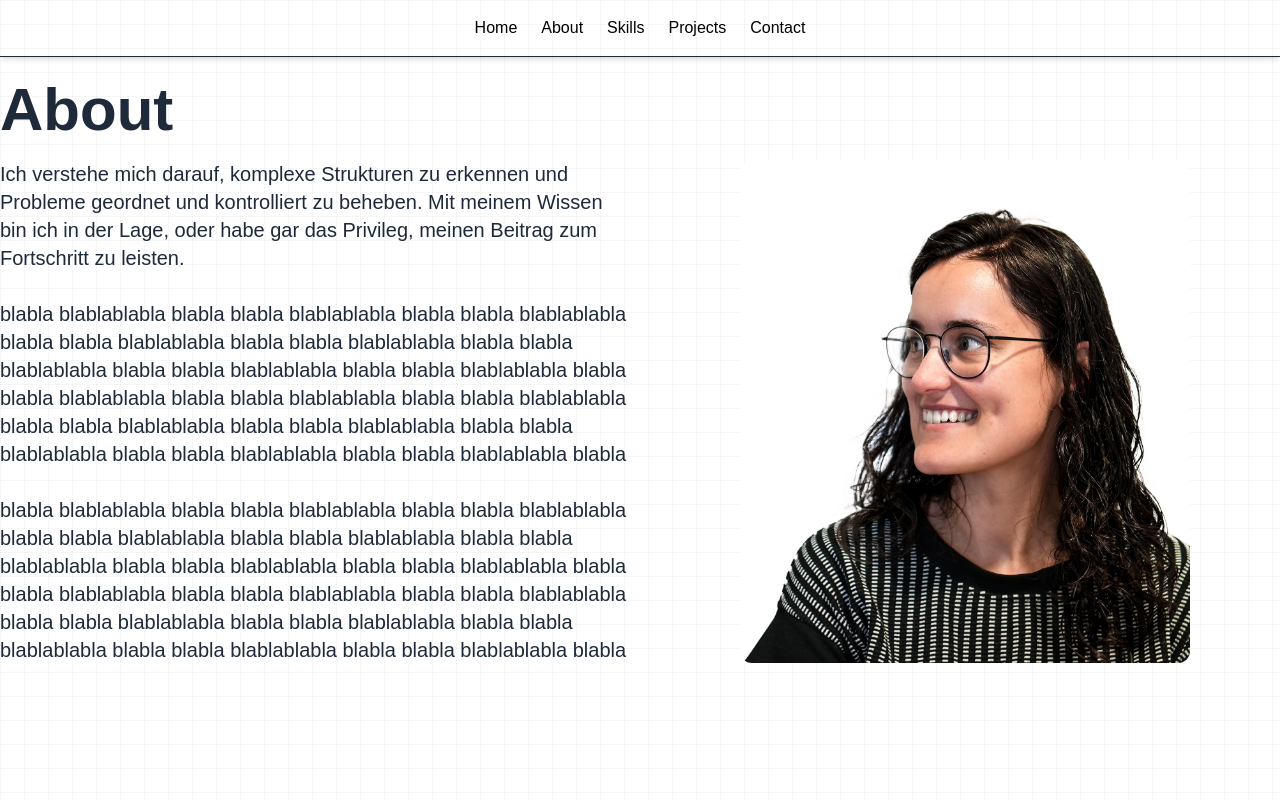
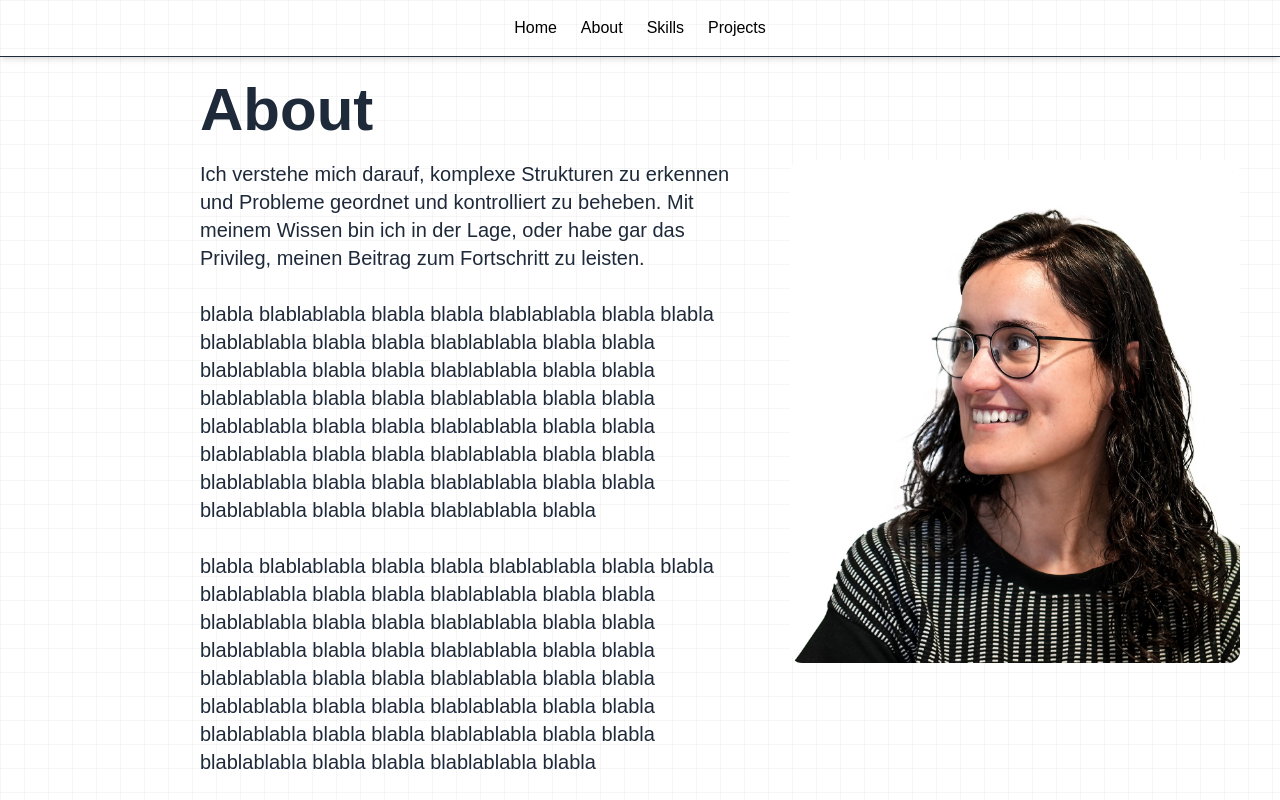
Before and after one commit to EllieZartmann/zartmann, a Next.js app: page /about in a window 1280 px wide. Built offline with nearby package versions, Linux system fonts and the light colour scheme; a web font is replaced by a local one.

Commit message:
style pages

```diff
--- a/app/about/page.tsx
+++ b/app/about/page.tsx
@@ -4,15 +4,16 @@ export default function About() {
   return (
     <section
       style={{ fontFamily: "var(--font-genos)" }}
-      className="w-full min-h-screen flex-col items-center justify-center gap-5 text-gray-800 font-sans
+      className="w-full min-h-screen flex-col items-center justify-center gap-5
+        text-gray-800 font-sans
         dark:bg-gray-200
         bg-white
         bg-[linear-gradient(to_right,#80808012_1px,transparent_1px),linear-gradient(to_bottom,#80808012_1px,transparent_1px)]
-        bg-[size:24px_24px]"
+        bg-size-[24px_24px]"
     >
-      <h1 className="pt-20 mb-5 text-6xl font-bold">About</h1>
+        <h1 className="pt-20 mb-5 ml-50 text-6xl font-bold ">About</h1>
       <div className="h-auto w-full flex gap-5">
-        <p className=" text-xl w-full">
+        <p className=" text-xl w-full ml-50">
           Ich verstehe mich darauf, komplexe Strukturen zu erkennen und Probleme
           geordnet und kontrolliert zu beheben. Mit meinem Wissen bin ich in der
           Lage, oder habe gar das Privileg, meinen Beitrag zum Fortschritt zu
@@ -42,6 +43,7 @@ export default function About() {
           />
         </div>
       </div>
+
     </section>
   );
 }
--- a/app/contact/page.tsx
+++ b/app/contact/page.tsx
@@ -7,9 +7,9 @@ export default function Contacts() {
         dark:bg-gray-200
         bg-white
         bg-[linear-gradient(to_right,#80808012_1px,transparent_1px),linear-gradient(to_bottom,#80808012_1px,transparent_1px)]
-        bg-[size:24px_24px]"
+        bg-size-[24px_24px]"
     >
-      <h1 className="mb-5 pl-5 text-6xl font-bold">Contacts</h1>
+      <h1 className="mb-5 pl-5 text-6xl font-bold">Contact</h1>
     </section>
   );
 }
--- a/app/layout.tsx
+++ b/app/layout.tsx
@@ -10,8 +10,8 @@ const genos = Genos({
 
 
 export const metadata = {
-  title: "Create Next App",
-  description: "Generated by create next app",
+  title: "Portfolio",
+  description: "Projects portfolio of Sylvia Zartmann as a web developer.",
 };
 
 export default function RootLayout({ children }: { children: React.ReactNode }) {
@@ -19,24 +19,20 @@ export default function RootLayout({ children }: { children: React.ReactNode })
     <html lang="en" className={genos.variable}>
       <body>
         {/* Fixed Navbar */}
-        <nav className="fixed top-0 left-0 w-full bg-white dark:bg-gray-200 shadow-md border-b-1 z-50 p-4 flex justify-center gap-6
+        <nav className="fixed top-0 left-0 w-full shadow-md border-b z-50 p-4 flex justify-center gap-6
         text-gray-800 font-sans
         dark:bg-gray-200
         bg-white
         bg-[linear-gradient(to_right,#80808012_1px,transparent_1px),linear-gradient(to_bottom,#80808012_1px,transparent_1px)]
-        bg-[size:24px_24px]">
+        bg-size-[24px_24px]">
           <Link href="/" className="text-black hover:underline">Home</Link>
           <Link href="/about" className="text-black hover:underline">About</Link>
           <Link href="/skills" className="text-black hover:underline">Skills</Link>
           <Link href="/projects" className="text-black hover:underline">Projects</Link>
-          <Link href="/contact" className="text-black hover:underline">Contact</Link>
-
+          {/*<Link href="/contact" className="text-black hover:underline">Contact</Link>*/}
         </nav>
 
-        {/* Content mit Padding oben, damit er nicht unter Navbar verschwindet */}
-        <div >
            {children}
-        </div>
       </body>
     </html>
   );
--- a/app/page.tsx
+++ b/app/page.tsx
@@ -16,7 +16,7 @@ export default function Home() {
         dark:bg-gray-200
         bg-white
         bg-[linear-gradient(to_right,#80808012_1px,transparent_1px),linear-gradient(to_bottom,#80808012_1px,transparent_1px)]
-        bg-[size:24px_24px]
+        bg-size-[24px_24px]
       "
     >
       <div className="w-full max-w-6xl flex flex-col items-center">
--- a/app/projects/page.tsx
+++ b/app/projects/page.tsx
@@ -7,9 +7,9 @@ export default function Projects() {
         dark:bg-gray-200
         bg-white
         bg-[linear-gradient(to_right,#80808012_1px,transparent_1px),linear-gradient(to_bottom,#80808012_1px,transparent_1px)]
-        bg-[size:24px_24px]"
+        bg-size-[24px_24px]"
     >
-      <h1 className="pt-20 mb-5 text-6xl font-bold">Projects</h1>
+      <h1 className="pt-20 ml-50 mb-5 text-6xl font-bold">Projects</h1>
       <div className="flex flex-wrap gap-5 justify-center">
         <div className="h-70 w-140 border-2 rounded-xl"></div>
         <div className="h-70 w-140 border-2 rounded-xl"></div>
--- a/app/skills/page.tsx
+++ b/app/skills/page.tsx
@@ -20,10 +20,10 @@ export default function Skills() {
         dark:bg-gray-200
         bg-white
         bg-[linear-gradient(to_right,#80808012_1px,transparent_1px),linear-gradient(to_bottom,#80808012_1px,transparent_1px)]
-        bg-[size:24px_24px]"
+        bg-size-[24px_24px]"
     >
-      <h1 className="pt-20 mb-5 text-6xl font-bold">Skills</h1>
-      <div className="flex flex-wrap gap-5 justify-center px-30 mx-20 mt-20 py-20 border-2 rounded-xl ">
+      <h1 className="pt-20 mb-5 ml-50 text-6xl font-bold">Skills</h1>
+      <div className="flex flex-wrap gap-5 justify-center px-30 mt-20 py-20 mx-50 border-2 rounded-xl ">
         {skills.map((skill, index) => (
           <div
             key={index}
```
